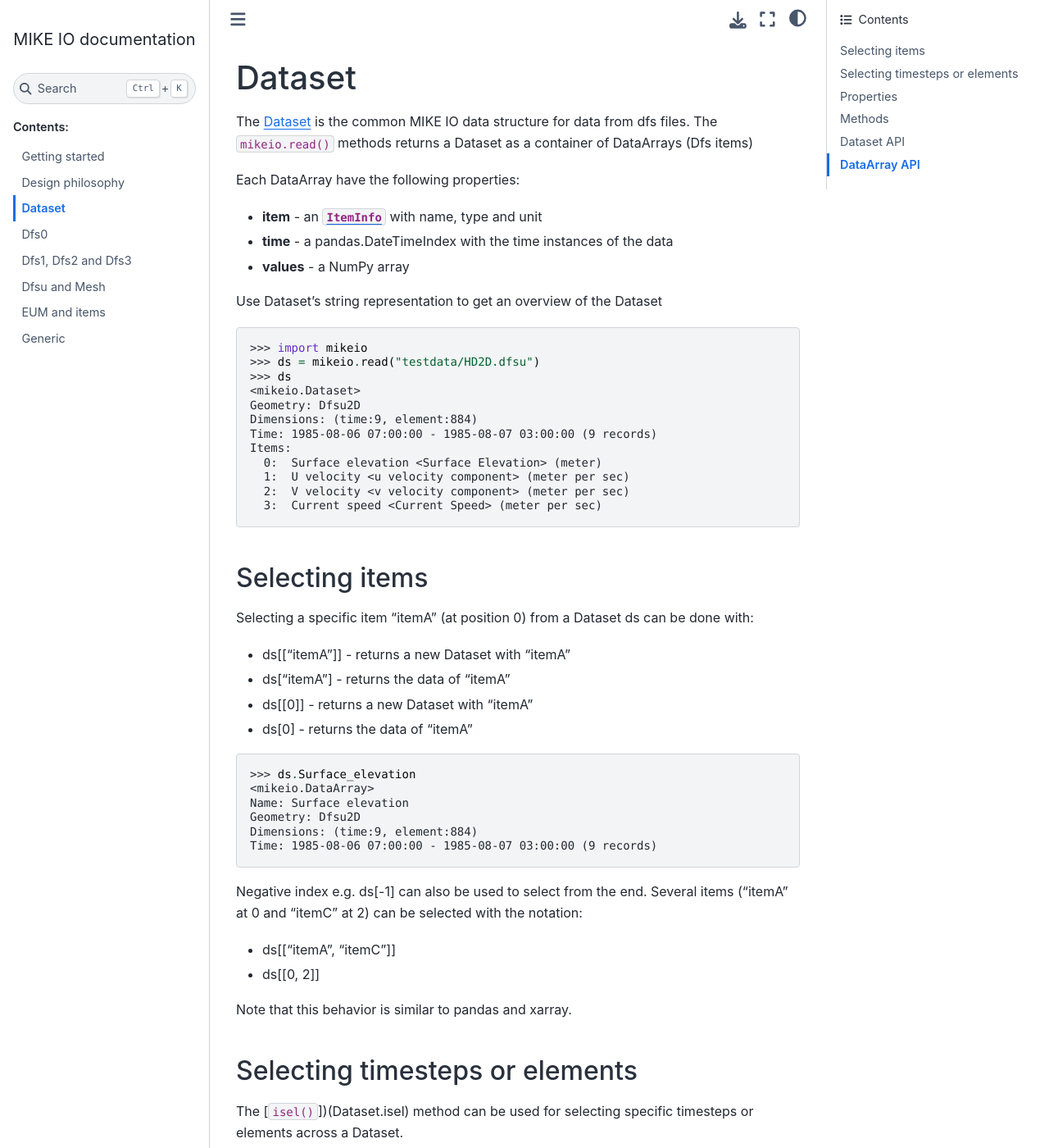
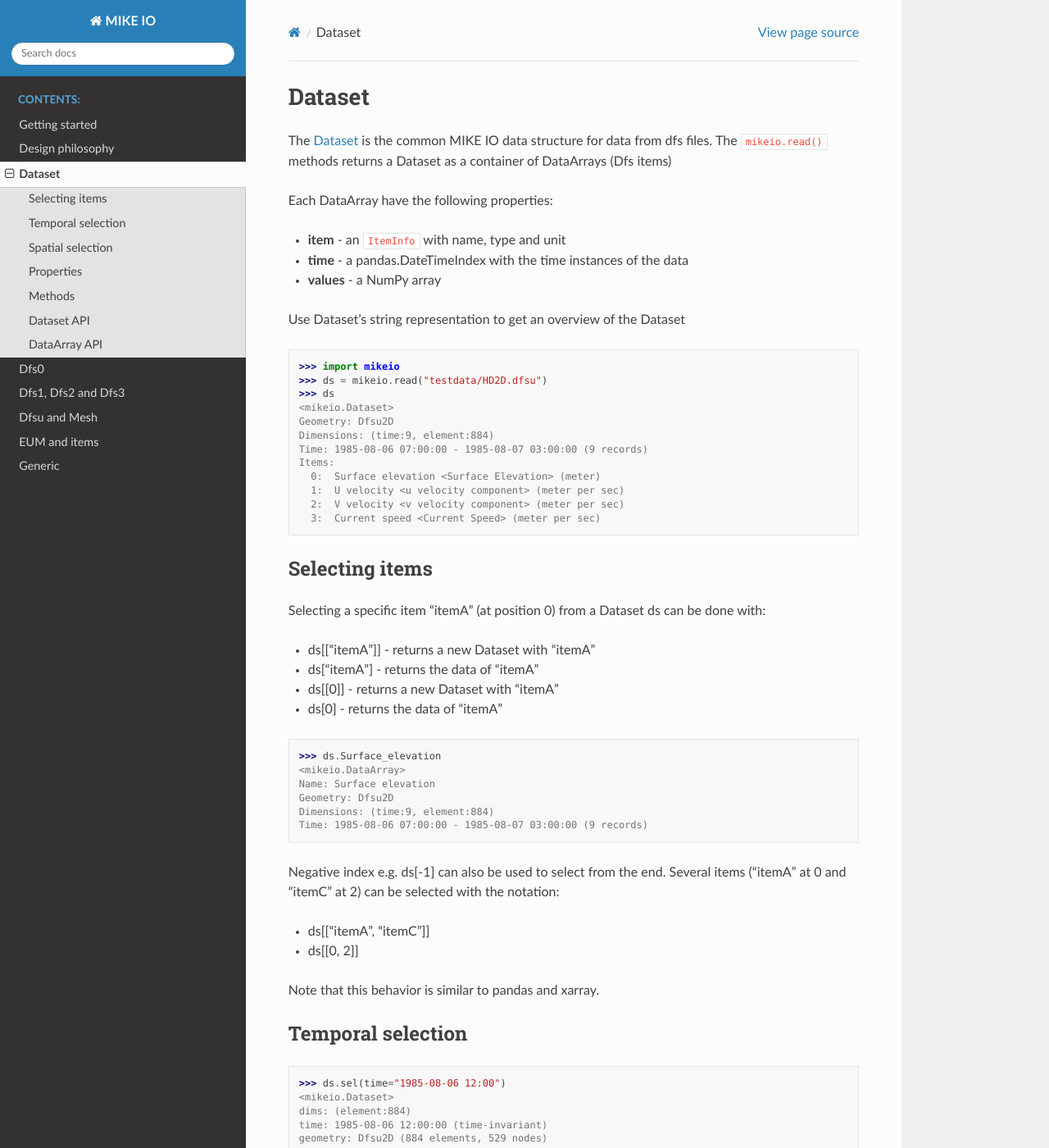
Before and after one commit to DHI/mikeio, a Sphinx documentation site: the page built from docs/dataset.md, in a window 1280 px wide and 1400 px high. Shown: the whole window at 82% size. Built offline with Sphinx 7.4.7 and the Read the Docs theme 2.0.0, drawn with Linux system fonts in a browser that asks for light colours; some of the changed text lies outside the part shown.

Commit message:
Revert to RTD theme

````diff
--- a/docs/conf.py
+++ b/docs/conf.py
@@ -48,7 +48,7 @@ exclude_patterns = ["_build", "Thumbs.db", ".DS_Store"]
 # The theme to use for HTML and HTML Help pages.  See the documentation for
 # a list of builtin themes.
 #
-html_theme = "sphinx_book_theme"
+html_theme = "sphinx_rtd_theme"
 
 # Add any paths that contain custom static files (such as style sheets) here,
 # relative to this directory. They are copied after the builtin static files,
--- a/docs/dataset.md
+++ b/docs/dataset.md
@@ -55,34 +55,52 @@ Several items ("itemA" at 0 and "itemC" at 2) can be selected with the notation:
 Note that this behavior is similar to pandas and xarray.
 
 
-Selecting timesteps or elements
--------------------------------
-The [`isel()`])(Dataset.isel) method can be used for selecting specific timesteps or elements across a Dataset.
-
-* ds.isel([0, 1], axis=0) - selects timestep 0 and 1
-* ds.isel([3,78], axis=1) - selects element 3 and 78
-
-A date range can also be selected using the slice notation (similar to pandas DataFrame):
-
-* ds[start_time:end_time] - selects all time steps between start and end (either can be empty)
+## Temporal selection
 
 ```python
+>>> ds.sel(time="1985-08-06 12:00")
+<mikeio.Dataset>
+dims: (element:884)
+time: 1985-08-06 12:00:00 (time-invariant)
+geometry: Dfsu2D (884 elements, 529 nodes)
+items:
+  0:  Surface elevation <Surface Elevation> (meter)
+  1:  U velocity <u velocity component> (meter per sec)
+  2:  V velocity <v velocity component> (meter per sec)
+  3:  Current speed <Current Speed> (meter per sec)
+
 >>> ds["1985-8-7":]
 <mikeio.Dataset>
-Geometry: Dfsu2D
-Dimensions: (time:2, element:884)
-Time: 1985-08-07 00:30:00 - 1985-08-07 03:00:00 (2 records)
-Items:
+dims: (time:2, element:884)
+time: 1985-08-07 00:30:00 - 1985-08-07 03:00:00 (2 records)
+geometry: Dfsu2D (884 elements, 529 nodes)
+items:
+  0:  Surface elevation <Surface Elevation> (meter)
+  1:  U velocity <u velocity component> (meter per sec)
+  2:  V velocity <v velocity component> (meter per sec)
+  3:  Current speed <Current Speed> (meter per sec)
+
+```
+
+## Spatial selection
+
+The `sel` method finds the nearest element.
+
+```python
+>>> ds.sel(x=607002, y=6906734)
+<mikeio.Dataset>
+dims: (time:9)
+time: 1985-08-06 07:00:00 - 1985-08-07 03:00:00 (9 records)
+geometry: GeometryPoint2D(x=607002.7094112666, y=6906734.833048992)
+items:
   0:  Surface elevation <Surface Elevation> (meter)
   1:  U velocity <u velocity component> (meter per sec)
   2:  V velocity <v velocity component> (meter per sec)
   3:  Current speed <Current Speed> (meter per sec)
 ```
 
-Properties
-----------
-The Dataset has several convenience properties
-(besides the main properties items, time and data):
+## Properties
+The Dataset/DataArray has several properties:
 
 * n_items - Number of items
 * n_timesteps - Number of timesteps
--- a/setup.py
+++ b/setup.py
@@ -20,7 +20,7 @@ setuptools.setup(
             "pytest",
             "black==22.3.0",
             "sphinx",
-            "sphinx-book-theme",
+            "sphinx-rtd-theme",
             "myst-parser",
             "shapely",
             "pyproj",
````
